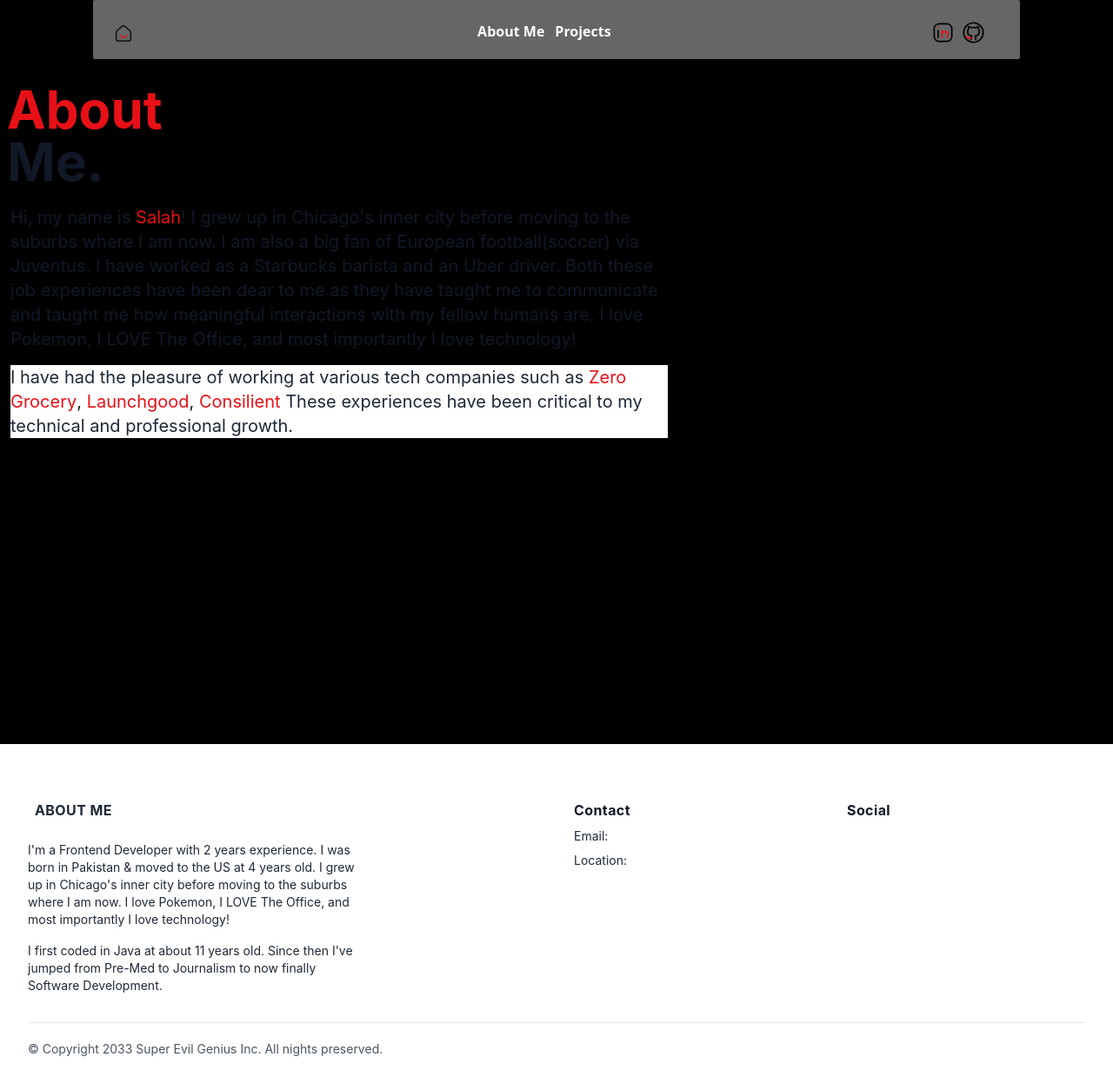
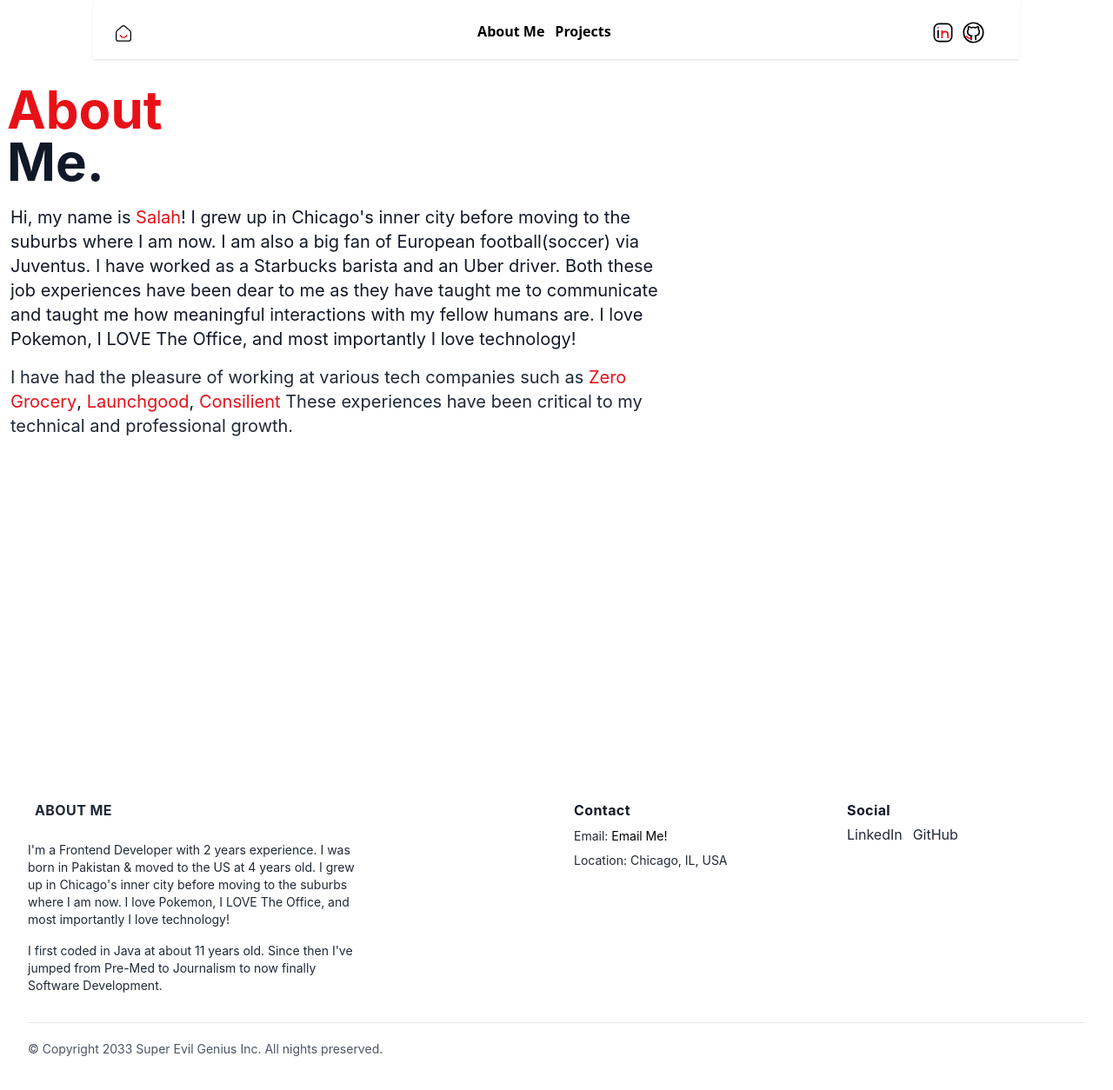
Before and after one commit to salahraja/portfolio, a Next.js app: page /about in a window 1280 px wide. Shown: the top 1254 px of the page at 87% size. Built offline with nearby package versions, Linux system fonts and the light colour scheme.

Commit message:
dark mode optimization

```diff
--- a/components/footer.tsx
+++ b/components/footer.tsx
@@ -14,23 +14,23 @@
 
 export default function Footer() {
   return (
-    <section className="relative bg-white dark:bg-black">
+    <section className="relative bg-white  dark:bg-black">
       <div className="px-4 pt-16 mx-auto sm:max-w-xl md:max-w-full lg:max-w-screen-xl md:px-24 lg:px-8">
         <div className="grid gap-10 row-gap-6 mb-8 sm:grid-cols-2 lg:grid-cols-4">
           <div className="sm:col-span-2 max-[640px]:hidden">
-            <span className="ml-2 bottom-0 text-l max-[640px]:align-center font-bold tracking-wide text-gray-800 uppercase">
+            <span className="ml-2 bottom-0 text-l max-[640px]:align-center font-bold tracking-wide text-gray-800 dark:text-white uppercase">
               About Me
             </span>
 
             <div className="mt-6 lg:max-w-sm">
-              <p className="text-sm text-gray-800">
+              <p className="text-sm text-gray-800 dark:text-white">
                 I&apos;m a Frontend Developer with 2 years experience. I was
                 born in Pakistan & moved to the US at 4 years old. I grew up in
                 Chicago&apos;s inner city before moving to the suburbs where I
                 am now. I love Pokemon, I LOVE The Office, and most importantly
                 I love technology!
               </p>
-              <p className="mt-4 text-sm text-gray-800">
+              <p className="mt-4 text-sm text-gray-800 dark:text-white">
                 I first coded in Java at about 11 years old. Since then
                 I&apos;ve jumped from Pre-Med to Journalism to now finally
                 Software Development.
@@ -38,26 +38,26 @@
             </div>
           </div>
           <div className="space-y-2 text-sm">
-            <p className="text-base font-bold tracking-wide text-gray-900">
+            <p className="text-base font-bold tracking-wide text-gray-900 dark:text-white">
               Contact
             </p>
 
-            <div className="flex">
-              <p className="mr-1 text-gray-800">Email:</p>
+            <div className="flex text-black">
+              <p className="mr-1 text-gray-800 dark:text-white">Email:</p>
               <Link href={"mailto:beanies-vantage03@icloud.com"}>
                 Email Me!
               </Link>
             </div>
             <div className="flex">
-              <p className="mr-1 text-gray-800">Location:</p>
-              Chicago, IL, USA
+              <p className="mr-1 text-gray-800 dark:text-white">Location:</p>
+              <p className=" text-gray-800 dark:text-white">Chicago, IL, USA</p>
             </div>
           </div>
           <div>
-            <span className="text-base font-bold tracking-wide text-gray-900">
+            <span className="text-base font-bold tracking-wide text-gray-900 dark:text-white">
               Social
             </span>
-            <div className="flex items-center mt-1 space-x-3">
+            <div className="flex text-gray-800 dark:text-white items-center mt-1 space-x-3">
               <Link href={"https://www.linkedin.com/in/salahraja/"}>
                 LinkedIn
               </Link>
--- a/components/nav2.tsx
+++ b/components/nav2.tsx
@@ -5,7 +5,7 @@
 function NavBar() {
   return (
     <div className="flex fixed flex-row justify-center">
-      <nav className="font-sans flex py-2 px-6 bg-white dark:bg-zinc-800/30 bg-opacity-40 backdrop-blur-sm rounded-sm shadow sm:items-baseline w-5/6">
+      <nav className="font-sans flex py-2 px-6 bg-white  dark:bg-zinc-800/30 bg-opacity-40 backdrop-blur-sm rounded-sm shadow sm:items-baseline w-5/6">
         <div className="pt-3 grid grid-cols-3 font-semibold w-full text-center">
           <div className="h-10 pt-3 ml-auto flex col-auto w-screen max-[640px]:w-2vw] whitespace-nowrap font-semibold">
             <div className="flex justify-start w-[80.5vw] ">
@@ -25,7 +25,7 @@
                   </div>
                 </Link>
                 <div className="w-full">
-                  <div className="dark:text-white flex flex-row justify-center space-x-3">
+                  <div className="dark:text-white text-black flex flex-row justify-center space-x-3">
                     <Link href={"/about"}>About Me</Link>
                     <Link href={"/projects"}>Projects</Link>
                   </div>
--- a/pages/about.tsx
+++ b/pages/about.tsx
@@ -11,32 +11,37 @@
 
   return (
     <>
-      <div className="pb-[6rem]">
+      <div className="pb-[6rem] dark:bg-black bg-white">
         <NavBarTwo />
       </div>
-      <div className="">
+      <div className="dark:bg-black bg-white">
         <h1 className="text-4xl pl-2 font-bold  text-[#e81017] sm:text-5xl md:text-6xl">
           <span className="block xl:inline">About</span>{" "}
-          <span className="block text-gray-900">Me.</span>
+          <span className="block text-gray-900 dark:text-white">Me.</span>
         </h1>
-        <div className="flex flex-row  max-w-md text-base text-gray-900 sm:text-lg md:mt-5 md:max-w-3xl md:text-xl">
+        <div className="flex flex-row  max-w-md text-base text-gray-900 dark:text-white sm:text-lg md:mt-5 md:max-w-3xl md:text-xl">
           <div className="pb-[22rem] pl-3 w-screen">
-            Hi, my name is <div className="inline text-[#e81017]">Salah</div>! I
-            grew up in Chicago&apos;s inner city before moving to the suburbs
-            where I am now. I am also a big fan of European football(soccer)
-            via Juventus. I have worked as a Starbucks barista and an Uber
-            driver. Both these job experiences have been dear to me as they have taught me to communicate and taught me how meaningful interactions with my fellow humans are. I love
-            Pokemon, I LOVE The Office, and most importantly I love technology!{" "}
+            Hi, my name is <div className="inline text-[#e81017] ">Salah</div>!
+            I grew up in Chicago&apos;s inner city before moving to the suburbs
+            where I am now. I am also a big fan of European football(soccer) via
+            Juventus. I have worked as a Starbucks barista and an Uber driver.
+            Both these job experiences have been dear to me as they have taught
+            me to communicate and taught me how meaningful interactions with my
+            fellow humans are. I love Pokemon, I LOVE The Office, and most
+            importantly I love technology!{" "}
             <div className=" bg-white ">
-              <p className="mt-4 text-gray-800">
+              <p className="mt-4 dark:bg-black dark:text-white bg-white text-gray-800">
                 {" "}
-                I have had the pleasure of working at various tech companies such as
+                I have had the pleasure of working at various tech companies
+                such as
                 <div className="text-[#e81017] inline">
-                {" "}Zero Grocery<p className="inline text-gray-900">,</p>{" "}
+                  {" "}
+                  Zero Grocery<p className="inline text-gray-900">,</p>{" "}
                   Launchgood
                   <p className="inline text-gray-900">,</p> Consilient{" "}
                 </div>
-                These experiences have been critical to my technical and professional growth.{" "}
+                These experiences have been critical to my technical and
+                professional growth.{" "}
               </p>
             </div>
           </div>
```
